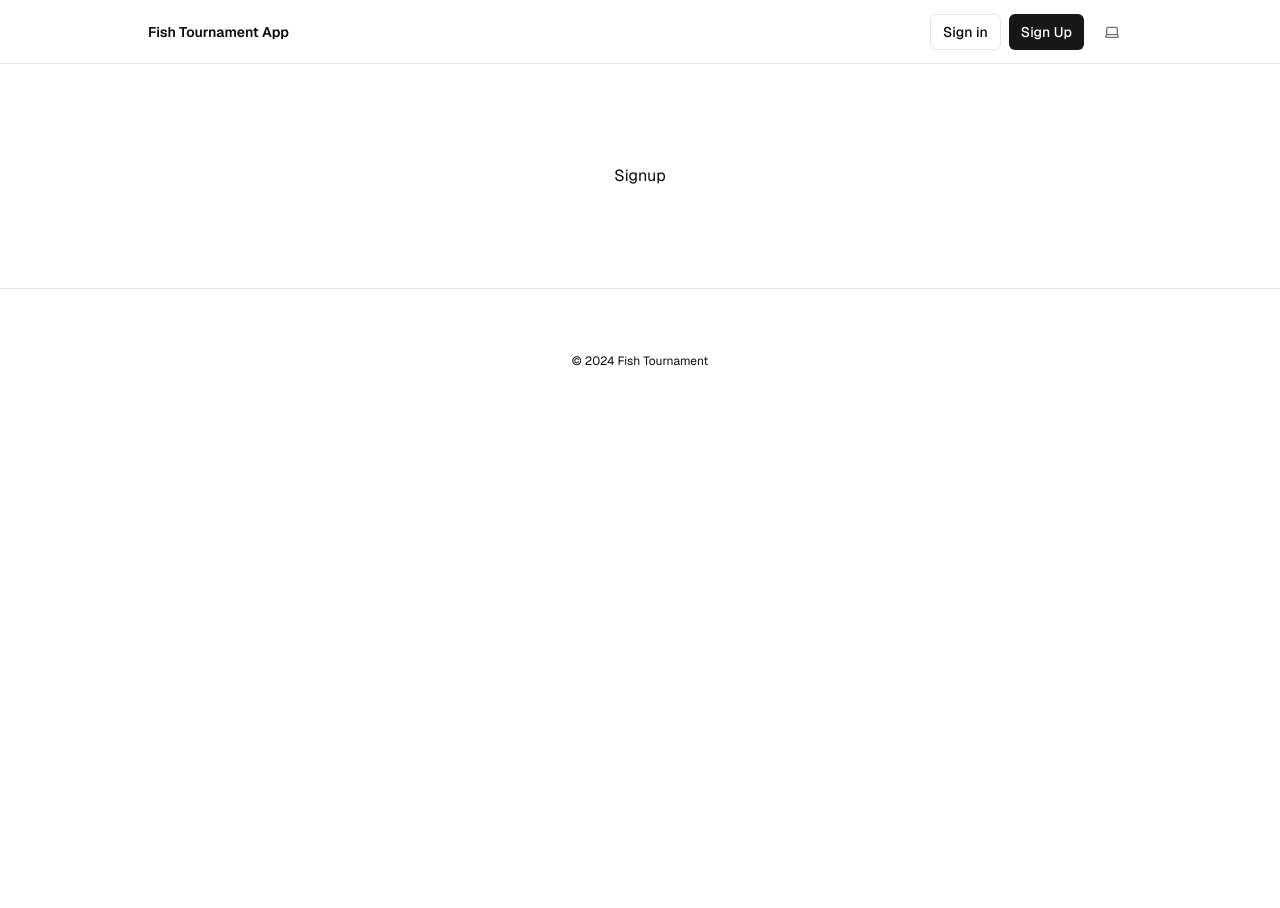
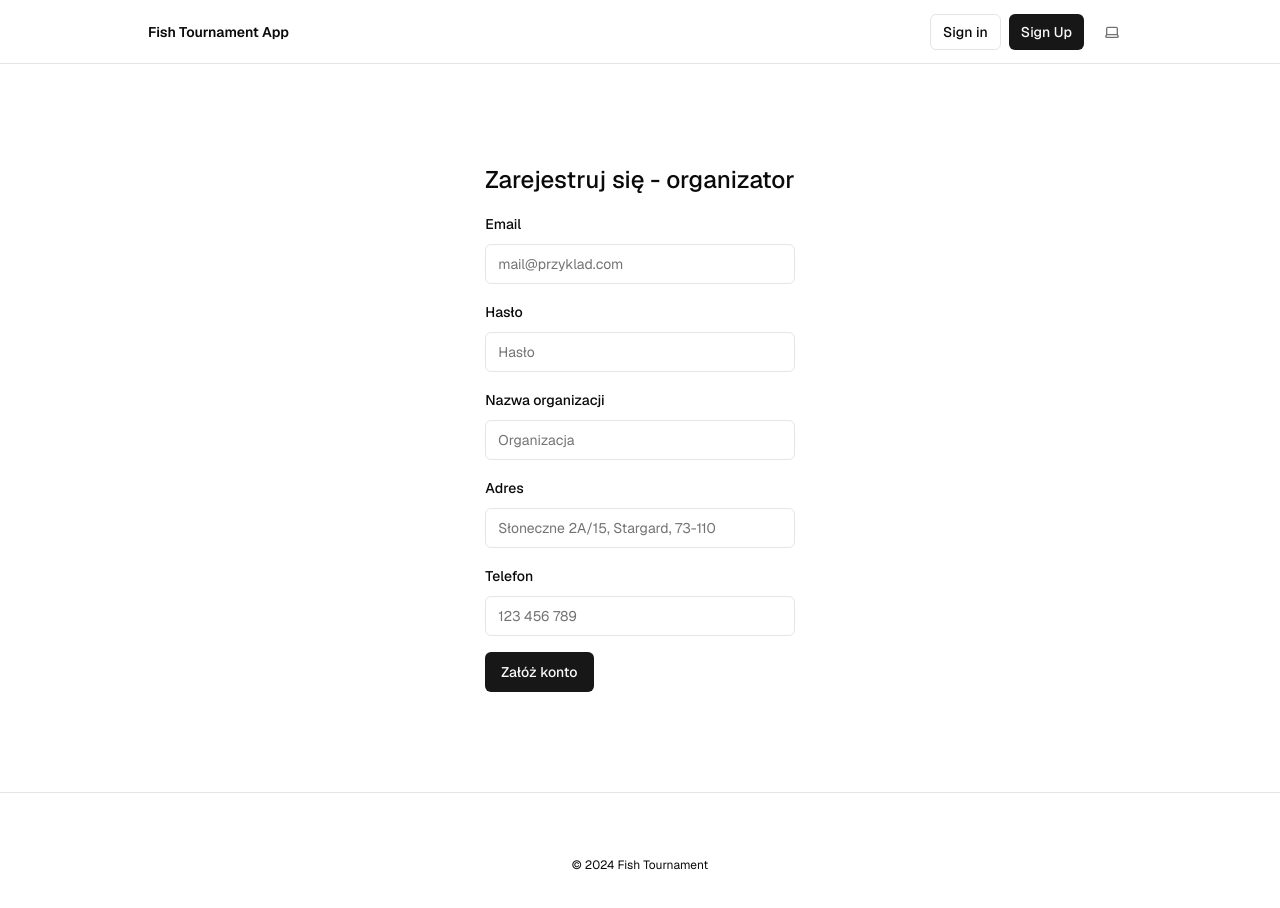
Before and after one commit to xxFroggyxx/fishing-app, a Next.js app: page /sign-up/organization in a window 1280 px wide. Shown: the top 908 px of the page. Before the commit the page ends 800 px from the top, so only its background shows below. Built offline with nearby package versions, Linux system fonts and the light colour scheme; no server answers.

Commit message:
create organization signup form

```diff
--- a/app/(auth-pages)/sign-up/organization/page.tsx
+++ b/app/(auth-pages)/sign-up/organization/page.tsx
@@ -1,5 +1,133 @@
-import React from 'react';
+"use client";
+
+import { zodResolver } from "@hookform/resolvers/zod";
+import { useForm } from "react-hook-form";
+import { z } from "zod";
+
+import {
+  Form,
+  FormControl,
+  FormField,
+  FormItem,
+  FormLabel,
+  FormMessage,
+} from "@/components/ui/form";
+
+import { Input } from "@/components/ui/input";
+import { Button } from "@/components/ui/button";
+
+const formSchema = z.object({
+  email: z.string().email(),
+  password: z.string().min(6).max(20),
+  organizationName: z.string(),
+  address: z.string(),
+  phone: z.string(),
+});
 
 export default function Signup() {
-  return <div>Signup</div>;
+  const form = useForm<z.infer<typeof formSchema>>({
+    resolver: zodResolver(formSchema),
+    defaultValues: {
+      email: "",
+      password: "",
+      organizationName: "",
+      address: "",
+      phone: "",
+    },
+  });
+
+  function onSubmit(values: z.infer<typeof formSchema>) {
+    // Do something with the form values.
+    console.log(values);
+  }
+  return (
+    <>
+      <Form {...form}>
+        <form onSubmit={form.handleSubmit(onSubmit)} className="space-y-4">
+          <h1 className="text-2xl font-medium">
+            Zarejestruj się - organizator
+          </h1>
+          <FormField
+            control={form.control}
+            name="email"
+            render={({ field }) => (
+              <FormItem>
+                <FormLabel>Email</FormLabel>
+                <FormControl>
+                  <Input
+                    type="email"
+                    placeholder="mail@przyklad.com"
+                    {...field}
+                  />
+                </FormControl>
+                <FormMessage />
+              </FormItem>
+            )}
+          />
+
+          <FormField
+            control={form.control}
+            name="password"
+            render={({ field }) => (
+              <FormItem>
+                <FormLabel>Hasło</FormLabel>
+                <FormControl>
+                  <Input type="password" placeholder="Hasło" {...field} />
+                </FormControl>
+                <FormMessage />
+              </FormItem>
+            )}
+          />
+
+          <FormField
+            control={form.control}
+            name="organizationName"
+            render={({ field }) => (
+              <FormItem>
+                <FormLabel>Nazwa organizacji</FormLabel>
+                <FormControl>
+                  <Input type="text" placeholder="Organizacja" {...field} />
+                </FormControl>
+                <FormMessage />
+              </FormItem>
+            )}
+          />
+
+          <FormField
+            control={form.control}
+            name="address"
+            render={({ field }) => (
+              <FormItem>
+                <FormLabel>Adres</FormLabel>
+                <FormControl>
+                  <Input
+                    type="text"
+                    placeholder="Słoneczne 2A/15, Stargard, 73-110"
+                    {...field}
+                  />
+                </FormControl>
+                <FormMessage />
+              </FormItem>
+            )}
+          />
+
+          <FormField
+            control={form.control}
+            name="phone"
+            render={({ field }) => (
+              <FormItem>
+                <FormLabel>Telefon</FormLabel>
+                <FormControl>
+                  <Input type="tel" placeholder="123 456 789" {...field} />
+                </FormControl>
+                <FormMessage />
+              </FormItem>
+            )}
+          />
+
+          <Button type="submit">Załóż konto</Button>
+        </form>
+      </Form>
+    </>
+  );
 }
```
